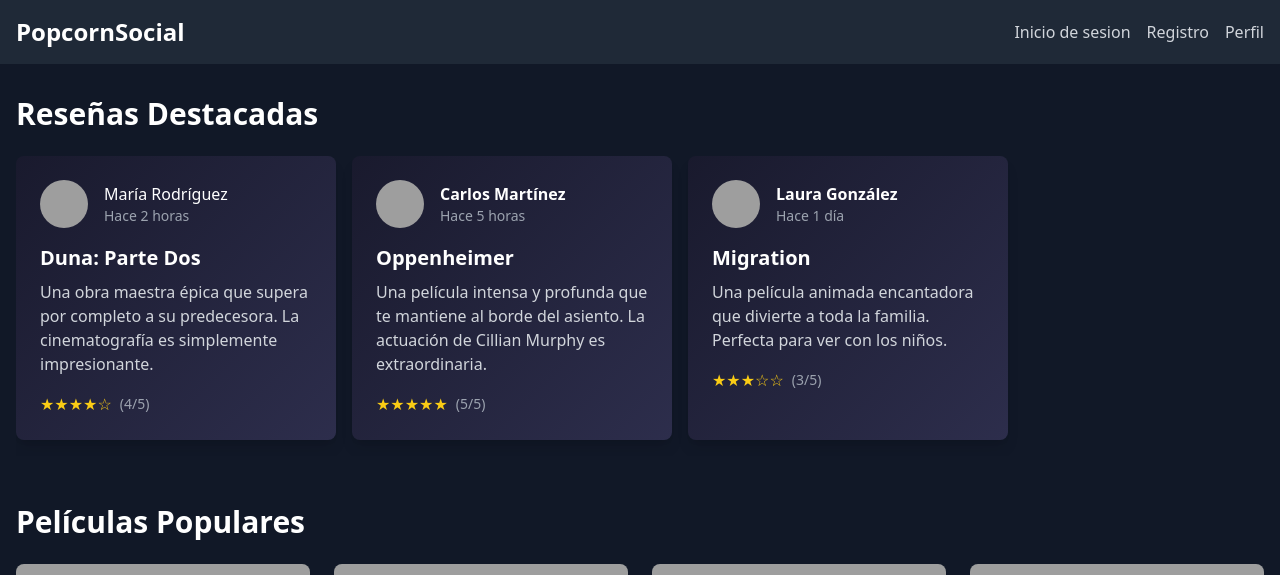
After one commit to Luispmv/PopcornSocial, a Django app: page / in a window 1280 px wide. The commit adds this page. Shown: the top 575 px of the page. Run offline with Django 5.2, Linux system fonts and the light colour scheme; some libraries are stand-ins or nearby versions; grey boxes are pictures that could not be loaded.

Commit message:
home screen and urls

```diff
--- a/Movie_Review/settings.py
+++ b/Movie_Review/settings.py
@@ -38,6 +38,7 @@ INSTALLED_APPS = [
     'django.contrib.messages',
     'django.contrib.staticfiles',
     'account.apps.AccountConfig',
+    'home'
 ]
 
 MIDDLEWARE = [
--- a/Movie_Review/urls.py
+++ b/Movie_Review/urls.py
@@ -15,13 +15,11 @@ Including another URLconf
     2. Add a URL to urlpatterns:  path('blog/', include('blog.urls'))
 """
 from django.contrib import admin
-from django.urls import path
-from account.views import user_login, register_view
-from Movie_Review.views import home_view
+from django.urls import path, include
+from home.views import home
 
 urlpatterns = [
     path('admin/', admin.site.urls),
-    path('login/', user_login, name='login'),
-    path('register/', register_view, name='register'),
-    path('home/', home_view, name='home_view')
+    path('', home),
+    path('home/', include('home.urls'))
 ]
--- /dev/null
+++ b/home/admin.py
@@ -0,0 +1,3 @@
+from django.contrib import admin
+
+# Register your models here.
--- /dev/null
+++ b/home/apps.py
@@ -0,0 +1,6 @@
+from django.apps import AppConfig
+
+
+class HomeConfig(AppConfig):
+    default_auto_field = 'django.db.models.BigAutoField'
+    name = 'home'
--- /dev/null
+++ b/home/models.py
@@ -0,0 +1,3 @@
+from django.db import models
+
+# Create your models here.
--- /dev/null
+++ b/home/templates/home.html
@@ -0,0 +1,185 @@
+<!-- {% load static %}
+<!DOCTYPE html>
+<html lang="en">
+<head>
+  <meta charset="UTF-8">
+  <meta name="viewport" content="width=device-width, initial-scale=1.0">
+  <title>Welcome to PopcornSocial</title>
+  <link rel="stylesheet" href="{% static 'css/home.css' %}">
+  <link rel="stylesheet" href="https://use.fontawesome.com/releases/v5.2.0/css/all.css">
+</head>
+<body>
+  <header class="hero-section">
+    <div class="hero-content">
+      <h1>Welcome to PopcornSocial</h1>
+      <p>Your go-to platform for movie reviews, ratings, and discussions!</p>
+    </div>
+  </header>
+
+  <section class="features">
+    <h2>Why Join PopcornSocial?</h2>
+    <div class="feature-cards">
+      <div class="feature-card">
+        <i class="fas fa-star"></i>
+        <h3>Movie Ratings</h3>
+        <p>Discover the best movies based on user ratings and reviews.</p>
+      </div>
+      <div class="feature-card">
+        <i class="fas fa-comment"></i>
+        <h3>Engaging Discussions</h3>
+        <p>Share your thoughts and discuss your favorite films with fellow movie enthusiasts.</p>
+      </div>
+      <div class="feature-card">
+        <i class="fas fa-film"></i>
+        <h3>Latest Releases</h3>
+        <p>Stay updated with the newest movie releases and trending films.</p>
+      </div>
+    </div>
+  </section>
+
+  <footer>
+    <p>&copy; 2024 PopcornSocial. All rights reserved.</p>
+  </footer>
+</body>
+</html> -->
+
+<!DOCTYPE html>
+<html lang="es">
+<head>
+    <meta charset="UTF-8">
+    <meta name="viewport" content="width=device-width, initial-scale=1.0">
+    <title>PopcornSocial - Red Social de Reseñas de Películas</title>
+    <script src="https://cdn.tailwindcss.com"></script>
+    <link href="https://cdnjs.cloudflare.com/ajax/libs/flowbite/2.3.0/flowbite.min.css" rel="stylesheet" />
+    <style>
+        body {
+            background-color: #1a1a2e;
+            color: #e0e0e0;
+        }
+        .card-gradient {
+            background: linear-gradient(135deg, rgba(26,26,46,0.9) 0%, rgba(48,48,80,0.9) 100%);
+        }
+    </style>
+</head>
+<body class="bg-gray-900 text-white">
+    <!-- Barra de Navegación -->
+    <nav class="bg-gray-800 p-4">
+        <div class="container mx-auto flex justify-between items-center">
+            <a href="#" class="text-2xl font-bold text-white">PopcornSocial</a>
+            <div class="flex space-x-4">
+                <a href="{% url 'login' %}"  class="text-gray-300 hover:text-white">Inicio de sesion</a>
+                <a href="{% url 'register' %}"  class="text-gray-300 hover:text-white">Registro</a>
+                <a href="{% url 'login' %}"  class="text-gray-300 hover:text-white">Perfil</a>
+            </div>
+        </div>
+    </nav>
+
+    <!-- Carrusel de Reseñas Destacadas -->
+    <div class="container mx-auto mt-8 px-4">
+        <h2 class="text-3xl font-bold mb-6">Reseñas Destacadas</h2>
+        <div id="carrusel-resenas" class="carousel slide relative" data-ride="carousel">
+            <div class="carousel-inner flex overflow-x-auto space-x-4 pb-4">
+                <!-- Tarjeta de Reseña 1 -->
+                <div class="carousel-item flex-shrink-0 w-80 card-gradient p-6 rounded-lg shadow-lg">
+                    <div class="flex items-center mb-4">
+                        <img src="/api/placeholder/50/50" alt="Avatar" class="w-12 h-12 rounded-full mr-4">
+                        <div>
+                            <h3 font="font-semibold">María Rodríguez</h3>
+                            <p class="text-sm text-gray-400">Hace 2 horas</p>
+                        </div>
+                    </div>
+                    <h4 class="text-xl font-bold mb-2">Duna: Parte Dos</h4>
+                    <p class="text-gray-300 mb-4">Una obra maestra épica que supera por completo a su predecesora. La cinematografía es simplemente impresionante.</p>
+                    <div class="flex items-center">
+                        <span class="text-yellow-400 mr-2">★★★★☆</span>
+                        <span class="text-sm text-gray-400">(4/5)</span>
+                    </div>
+                </div>
+
+                <!-- Tarjeta de Reseña 2 -->
+                <div class="carousel-item flex-shrink-0 w-80 card-gradient p-6 rounded-lg shadow-lg">
+                    <div class="flex items-center mb-4">
+                        <img src="/api/placeholder/50/50" alt="Avatar" class="w-12 h-12 rounded-full mr-4">
+                        <div>
+                            <h3 class="font-semibold">Carlos Martínez</h3>
+                            <p class="text-sm text-gray-400">Hace 5 horas</p>
+                        </div>
+                    </div>
+                    <h4 class="text-xl font-bold mb-2">Oppenheimer</h4>
+                    <p class="text-gray-300 mb-4">Una película intensa y profunda que te mantiene al borde del asiento. La actuación de Cillian Murphy es extraordinaria.</p>
+                    <div class="flex items-center">
+                        <span class="text-yellow-400 mr-2">★★★★★</span>
+                        <span class="text-sm text-gray-400">(5/5)</span>
+                    </div>
+                </div>
+
+                <!-- Tarjeta de Reseña 3 -->
+                <div class="carousel-item flex-shrink-0 w-80 card-gradient p-6 rounded-lg shadow-lg">
+                    <div class="flex items-center mb-4">
+                        <img src="/api/placeholder/50/50" alt="Avatar" class="w-12 h-12 rounded-full mr-4">
+                        <div>
+                            <h3 class="font-semibold">Laura González</h3>
+                            <p class="text-sm text-gray-400">Hace 1 día</p>
+                        </div>
+                    </div>
+                    <h4 class="text-xl font-bold mb-2">Migration</h4>
+                    <p class="text-gray-300 mb-4">Una película animada encantadora que divierte a toda la familia. Perfecta para ver con los niños.</p>
+                    <div class="flex items-center">
+                        <span class="text-yellow-400 mr-2">★★★☆☆</span>
+                        <span class="text-sm text-gray-400">(3/5)</span>
+                    </div>
+                </div>
+            </div>
+        </div>
+    </div>
+
+    <!-- Sección de Películas Populares -->
+    <div class="container mx-auto mt-12 px-4">
+        <h2 class="text-3xl font-bold mb-6">Películas Populares</h2>
+        <div class="grid grid-cols-2 md:grid-cols-4 gap-6">
+            <div class="bg-gray-800 rounded-lg overflow-hidden">
+                <img src="/api/placeholder/300/450" alt="Película 1" class="w-full h-96 object-cover">
+                <div class="p-4">
+                    <h3 class="font-bold text-lg">Duna: Parte Dos</h3>
+                    <p class="text-gray-400">Ciencia Ficción</p>
+                </div>
+            </div>
+            <div class="bg-gray-800 rounded-lg overflow-hidden">
+                <img src="/api/placeholder/300/450" alt="Película 2" class="w-full h-96 object-cover">
+                <div class="p-4">
+                    <h3 class="font-bold text-lg">Oppenheimer</h3>
+                    <p class="text-gray-400">Drama Histórico</p>
+                </div>
+            </div>
+            <div class="bg-gray-800 rounded-lg overflow-hidden">
+                <img src="/api/placeholder/300/450" alt="Película 3" class="w-full h-96 object-cover">
+                <div class="p-4">
+                    <h3 class="font-bold text-lg">Migration</h3>
+                    <p class="text-gray-400">Animación</p>
+                </div>
+            </div>
+            <div class="bg-gray-800 rounded-lg overflow-hidden">
+                <img src="/api/placeholder/300/450" alt="Película 4" class="w-full h-96 object-cover">
+                <div class="p-4">
+                    <h3 class="font-bold text-lg">Gran Turismo</h3>
+                    <p class="text-gray-400">Acción</p>
+                </div>
+            </div>
+        </div>
+    </div>
+
+    <!-- Pie de Página -->
+    <footer class="bg-gray-800 mt-12 py-8">
+        <div class="container mx-auto text-center">
+            <p>&copy; 2024 PopcornSocial. Todos los derechos reservados.</p>
+            <div class="mt-4 space-x-4">
+                <a href="#" class="text-gray-400 hover:text-white">Política de Privacidad</a>
+                <a href="#" class="text-gray-400 hover:text-white">Términos de Servicio</a>
+                <a href="#" class="text-gray-400 hover:text-white">Contacto</a>
+            </div>
+        </div>
+    </footer>
+
+    <script src="https://cdnjs.cloudflare.com/ajax/libs/flowbite/2.3.0/flowbite.min.js"></script>
+</body>
+</html>
--- /dev/null
+++ b/home/tests.py
@@ -0,0 +1,3 @@
+from django.test import TestCase
+
+# Create your tests here.
--- /dev/null
+++ b/home/urls.py
@@ -0,0 +1,9 @@
+from django.urls import path
+from account.views import user_login, register_view
+from home.views import home
+
+urlpatterns = [
+    path('login/', user_login, name='login'),
+    path('register/', register_view, name='register'),
+    path('home/', home, name='home'),
+]
--- /dev/null
+++ b/home/views.py
@@ -0,0 +1,11 @@
+from django.http import HttpResponse
+from django.shortcuts import render,redirect
+from django.contrib.auth import authenticate, login
+from .forms import LoginForm
+from django.contrib.auth.models import User
+from django.contrib import messages
+from .forms import RegisterForm
+
+# Create your views here.
+def home(request):
+    return render(request, 'home.html')
```
Also changed, not shown: account/static/css/style.css (+20 -1 lines), account/templates/login.html (+3 -6 lines), account/templates/register.html (+3 -6 lines), account/urls.py (deleted, +0 -7 lines), home/forms.py (added, +43 -0 lines), home/static/css/home.css (added, +93 -0 lines), home/__init__.py (added), home/migrations/__init__.py (added).
